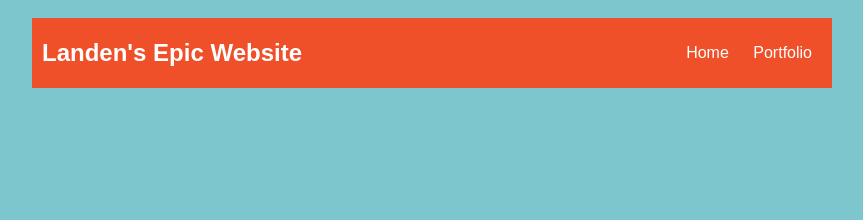
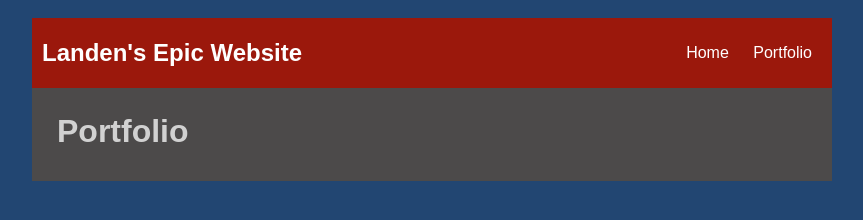
Before and after one commit to Landerson1/Landerson1.github.io, a plain HTML site: page portfolio.html in a window 1280 px wide. Shown: the whole page, without its empty margins (208-1071 px from the left). Drawn offline with nearby package versions, Linux system fonts and the light colour scheme; no server answers.

Commit message:
add portfolio.html file

```diff
--- a/portfolio.html
+++ b/portfolio.html
@@ -4,7 +4,7 @@
         <title>Landen's Epic Website</title>
            <style type="text/css">
             body {
-                background: rgb(125, 198, 205);
+                background: rgb(34, 70, 114);
                 color: rgb(45, 45, 45);
                 padding: 10px;
                 font-family: arial;
@@ -23,7 +23,7 @@
 
             /* navigation menu */
             nav {
-                background: rgb(239, 80, 41);
+                background: rgb(155, 24, 12);
                 margin: 0 auto;
                 display: flex;
                 padding: 10px;
@@ -76,6 +76,11 @@
                 text-decoration: none;
                 color: #454545;
             }
+
+            .content {
+                background: rgb(76, 74, 74);
+                color: rgb(209, 209, 209);
+            }
         </style>
     </head>
  <body>
@@ -87,7 +92,16 @@
                 <li><a href="portfolio.html">Portfolio</a></li>
             </ul>
         </nav>
+        <main>
+            <div class="content">
+                <h1>Portfolio</h1>
+                <ul id="portfolio">
+                </ul>
+            </div>
+        </main>
     </div>
         </div>
- </body>
+     <script src="https://ajax.googleapis.com/ajax/libs/jquery/2.1.3/jquery.min.js"></script>
+        <script id="portfolioScript">$(document).ready(function() {$.getJSON('projects/projects.json').then(function(data) { data.projects.forEach(function(project){ $('#portfolio').append('<li><a href="projects/' + project.name + '/">' + project.title + ' : ' + project.description + '</a></li>'); }); }); });</script>
+    </body>
 </html>
```
